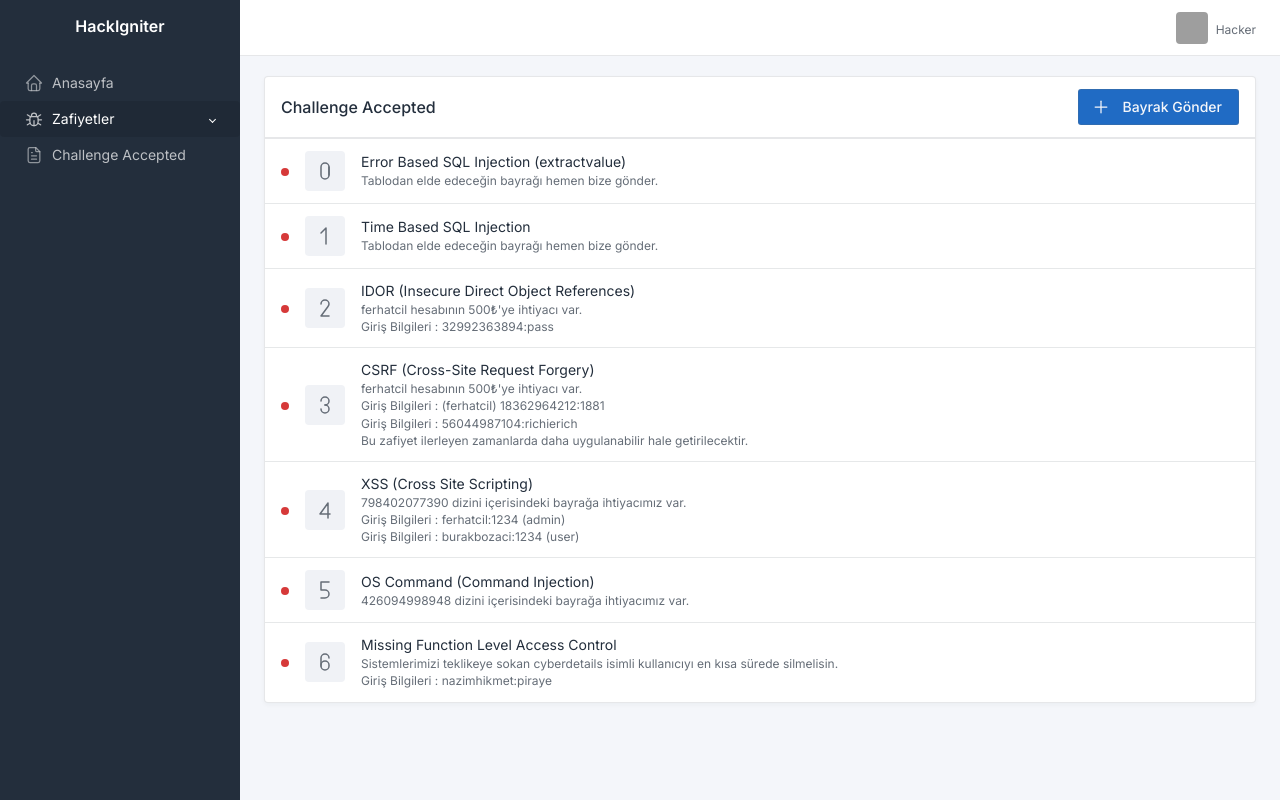
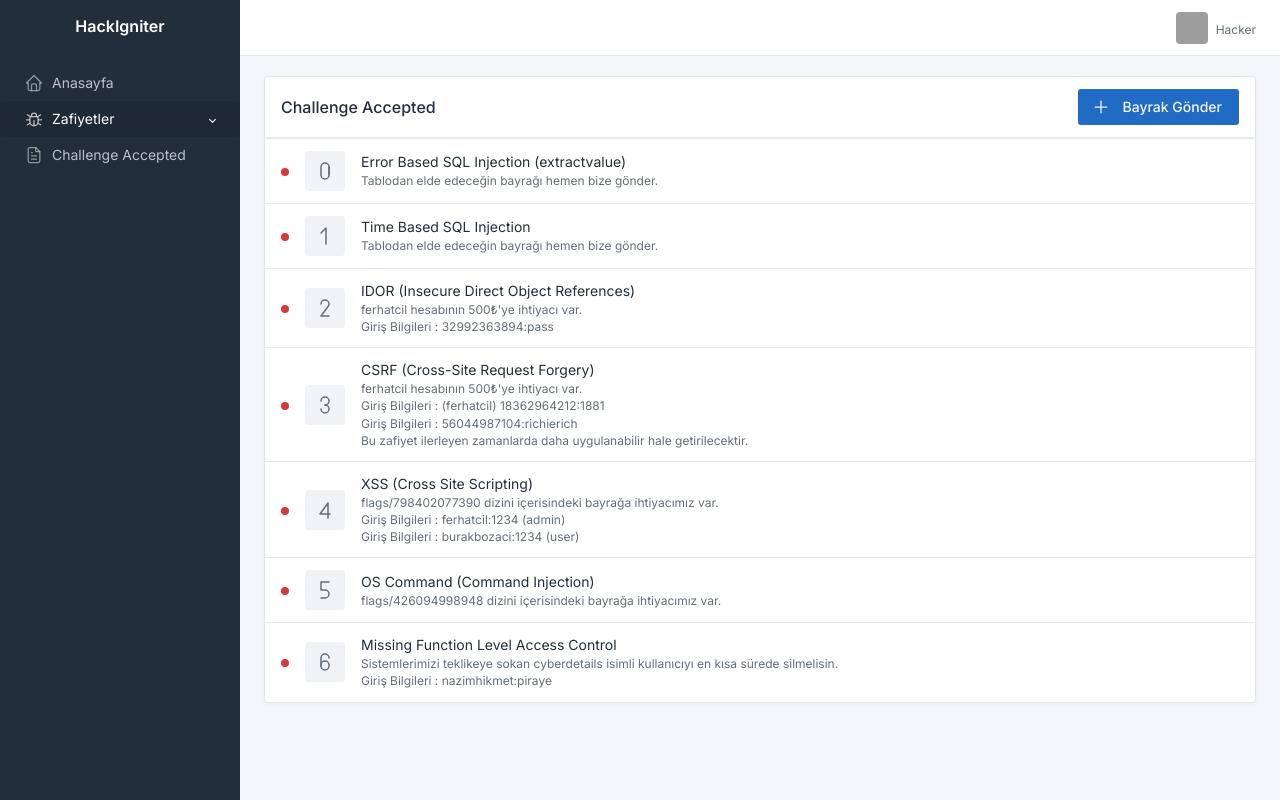
Before and after one commit to ferhatcil/hackigniter, a CodeIgniter app: page /database/index.php/challenge/index in a window 1280 px wide. Run offline with CodeIgniter, Linux system fonts and the light colour scheme; the visitor is signed in with stand-in values (Sample User, id 1); data comes from the database, SQL or seed files in the repository; grey boxes are pictures that could not be loaded.

Commit message:
Kök dizinde bulunan bayrakların konumu değiştirildi.
- Kök dizinde bulunan 798402077390 ve 426094998948 klasörleri flags isimli bir dizinin içerisine taşındı.
- Challenge viewinin içerisinde yer alan XSS ve OS Command'ın açıklaması güncellendi.

```diff
--- a/426094998948/index.php
+++ /dev/null
@@ -1 +0,0 @@
-<?php
--- a/798402077390/index.php
+++ /dev/null
@@ -1 +0,0 @@
-<?php
--- a/application/views/challengeView/view/content.php
+++ b/application/views/challengeView/view/content.php
@@ -202,7 +202,7 @@
                     <div class="col text-truncate">
                         <a href="<?php echo base_url("Vulnerabilities/xss") ?>" class="text-body d-block">XSS (Cross
                             Site Scripting)</a>
-                        <small class="d-block text-muted text-truncate mt-n1">798402077390 dizini içerisindeki
+                        <small class="d-block text-muted text-truncate mt-n1">flags/798402077390 dizini içerisindeki
                             bayrağa
                             ihtiyacımız var.</small>
                         <small class="d-block text-muted text-truncate mt-n1">Giriş Bilgileri :
@@ -235,7 +235,7 @@
                     <div class="col text-truncate">
                         <a href="<?php echo base_url("Vulnerabilities/osCommand") ?>" class="text-body d-block">OS
                             Command (Command Injection)</a>
-                        <small class="d-block text-muted text-truncate mt-n1">426094998948 dizini içerisindeki
+                        <small class="d-block text-muted text-truncate mt-n1">flags/426094998948 dizini içerisindeki
                             bayrağa
                             ihtiyacımız var.</small>
                     </div>
--- /dev/null
+++ b/flags/426094998948/index.php
@@ -0,0 +1 @@
+<?php
--- /dev/null
+++ b/flags/798402077390/index.php
@@ -0,0 +1 @@
+<?php
```
Also changed, not shown: flags/426094998948/oscommandflag.txt (renamed from 426094998948/oscommandflag.txt), flags/798402077390/xssflag.txt (renamed from 798402077390/xssflag.txt).
